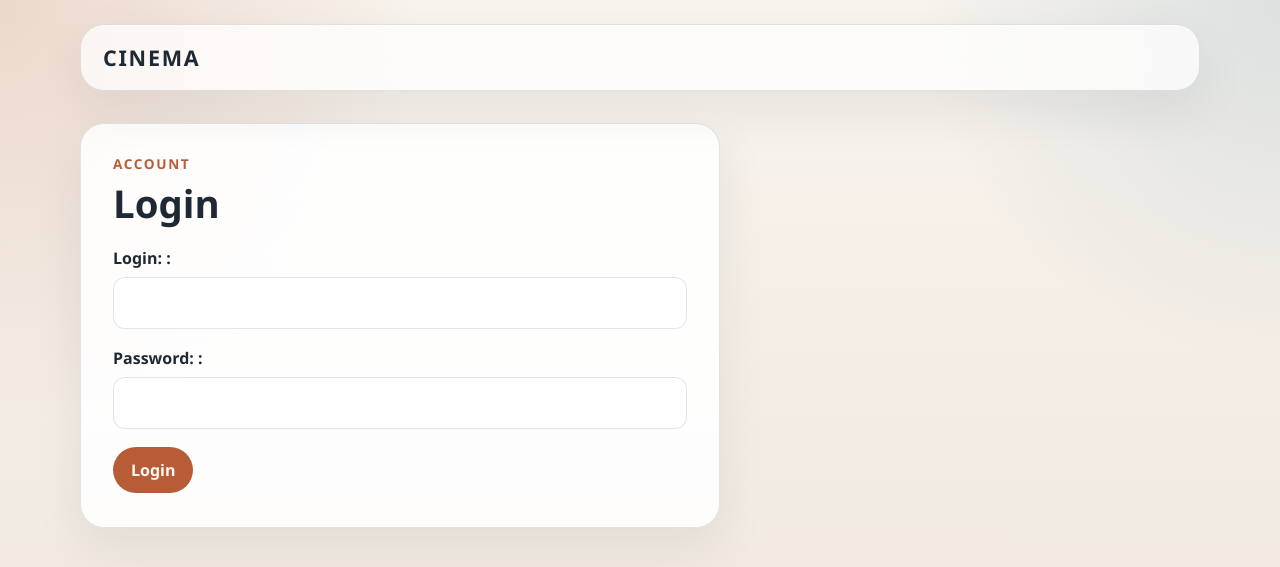
After one commit to cejnik/Django, a Django app: page /login/ in a window 1280 px wide. The commit adds this page. Shown: the top 567 px of the page. Run offline with Django 5.2, Linux system fonts and the light colour scheme.

Commit message:
models, reservation, loginpage

```diff
--- a/Django_cinema/cinema/cinema/settings.py
+++ b/Django_cinema/cinema/cinema/settings.py
@@ -134,3 +134,5 @@ DEFAULT_AUTO_FIELD = 'django.db.models.BigAutoField'
 
 MEDIA_URL = '/media/'
 MEDIA_ROOT = BASE_DIR / 'media'
+
+LOGIN_URL = '/login/'
--- a/Django_cinema/cinema/movies/admin.py
+++ b/Django_cinema/cinema/movies/admin.py
@@ -1,5 +1,7 @@
 from django.contrib import admin
-from . models import Film
+from . models import Film, Screening, Hall
 
 # Register your models here.
 admin.site.register(Film)
+admin.site.register(Screening)
+admin.site.register(Hall)
--- /dev/null
+++ b/Django_cinema/cinema/movies/forms.py
@@ -0,0 +1,17 @@
+from django.contrib.auth.models import User
+from django.contrib.auth.forms import UserCreationForm, AuthenticationForm
+from django import forms
+
+class RegistrationForm(UserCreationForm):
+    username = forms.CharField(label='Enter your username: ')
+    email = forms.EmailField(label='Enter your valid email: ')
+    password1 = forms.CharField(widget=forms.PasswordInput, label='Password: ')
+    password2 = forms.CharField(widget=forms.PasswordInput, label='Repeat password: ')
+
+    class Meta:
+        model = User
+        fields = ['username', 'email', 'password1', 'password2']
+
+class LoginForm(AuthenticationForm):
+    username = forms.CharField(label='Login: ')
+    password = forms.CharField(label='Password: ', widget=forms.PasswordInput)
--- /dev/null
+++ b/Django_cinema/cinema/movies/static/movies/account.css
@@ -0,0 +1,117 @@
+.account-page {
+    display: grid;
+    gap: 24px;
+}
+
+.account-panel {
+    padding: 30px 32px 34px;
+    border: 1px solid var(--line);
+    border-radius: var(--radius-lg);
+    background: var(--bg-panel-strong);
+    box-shadow: var(--shadow-soft);
+}
+
+.account-panel--compact {
+    max-width: 640px;
+}
+
+.account-panel__eyebrow {
+    margin: 0 0 10px;
+    color: var(--accent);
+    font-size: 0.85rem;
+    font-weight: 700;
+    letter-spacing: 0.12em;
+    text-transform: uppercase;
+}
+
+.account-panel__title {
+    margin: 0 0 24px;
+    font-size: clamp(1.8rem, 3vw, 2.8rem);
+    line-height: 1.05;
+}
+
+.account-panel__empty {
+    margin: 0;
+    color: var(--text-soft);
+    line-height: 1.6;
+}
+
+.account-form p {
+    margin: 0 0 18px;
+}
+
+.account-form label {
+    display: block;
+    margin-bottom: 8px;
+    color: var(--text-main);
+    font-weight: 600;
+}
+
+.account-form input {
+    width: 100%;
+    padding: 14px 16px;
+    border: 1px solid var(--line);
+    border-radius: var(--radius-sm);
+    background: #fff;
+    color: var(--text-main);
+    font: inherit;
+}
+
+.account-form input:focus {
+    outline: 2px solid rgba(184, 92, 56, 0.18);
+    border-color: rgba(184, 92, 56, 0.3);
+}
+
+.account-form__button {
+    display: inline-flex;
+    align-items: center;
+    justify-content: center;
+    padding: 12px 18px;
+    border: 0;
+    border-radius: 999px;
+    background: var(--accent);
+    color: #fff8f2;
+    font: inherit;
+    font-weight: 700;
+    cursor: pointer;
+    transition: transform 0.2s ease, background-color 0.2s ease;
+}
+
+.account-form__button:hover {
+    background: var(--accent-dark);
+    transform: translateY(-1px);
+}
+
+.reservation-list {
+    display: grid;
+    gap: 16px;
+}
+
+.reservation-card {
+    padding: 20px 22px;
+    border: 1px solid rgba(184, 92, 56, 0.16);
+    border-radius: var(--radius-md);
+    background: rgba(184, 92, 56, 0.07);
+}
+
+.reservation-card__title {
+    margin: 0 0 12px;
+    font-size: 1.2rem;
+    line-height: 1.25;
+}
+
+.reservation-card__meta {
+    margin: 0 0 8px;
+    color: var(--text-soft);
+    line-height: 1.5;
+}
+
+.reservation-card__meta:last-child {
+    margin-bottom: 0;
+}
+
+@media (max-width: 640px) {
+    .account-panel {
+        padding: 24px;
+    }
+}
--- /dev/null
+++ b/Django_cinema/cinema/movies/templates/movies/login.html
@@ -0,0 +1,19 @@
+{% extends "base.html" %}
+{% load static %}
+{% block title %}User login{% endblock title %}
+{% block css_styles %}
+    <link rel="stylesheet" href="{% static "movies/account.css" %}">
+{% endblock css_styles %}
+{% block content %}
+    <section class="account-page">
+        <div class="account-panel account-panel--compact">
+            <p class="account-panel__eyebrow">Account</p>
+            <h1 class="account-panel__title">Login</h1>
+            <form class="account-form" action="" method="POST">
+                {% csrf_token %}
+                {{ form.as_p }}
+                <button class="account-form__button">Login</button>
+            </form>
+        </div>
+    </section>
+{% endblock content %}
--- a/Django_cinema/cinema/movies/urls.py
+++ b/Django_cinema/cinema/movies/urls.py
@@ -1,7 +1,13 @@
 from django.urls import path
 from . import views
+from django.contrib.auth import views as auth_views
+from . forms import LoginForm
 
 urlpatterns = [
     path('', views.index, name='homepage'),
     path('movies/<slug:slug>/', views.movie_detail, name='movie_detail'),
+    path('registration/', views.register, name='registration_url'),
+    path("login/", auth_views.LoginView.as_view(template_name='movies/login.html', authentication_form=LoginForm), name='login_url'),
+    path('reservation/', views.reservation, name='reservation'),
+    path('create-reservation/<int:screening_id>/', views.create_reservation, name='create_reservation_url')
 ]
```
Also changed, not shown: Django_cinema/cinema/movies/models.py (+19 -0 lines), Django_cinema/cinema/movies/static/movies/movie_detail.css (+78 -2 lines), Django_cinema/cinema/movies/templates/movies/movie_detail.html (+21 -0 lines), Django_cinema/cinema/movies/templates/movies/register.html (added, +19 -0 lines), Django_cinema/cinema/movies/templates/movies/reservation.html (added, +29 -0 lines), Django_cinema/cinema/movies/views.py (+37 -4 lines), Django_cinema/cinema/movies/migrations/0004_screening.py (added), Django_cinema/cinema/movies/migrations/0005_hall_screening_hall.py (added), Django_cinema/cinema/movies/migrations/0006_reservation.py (added).
